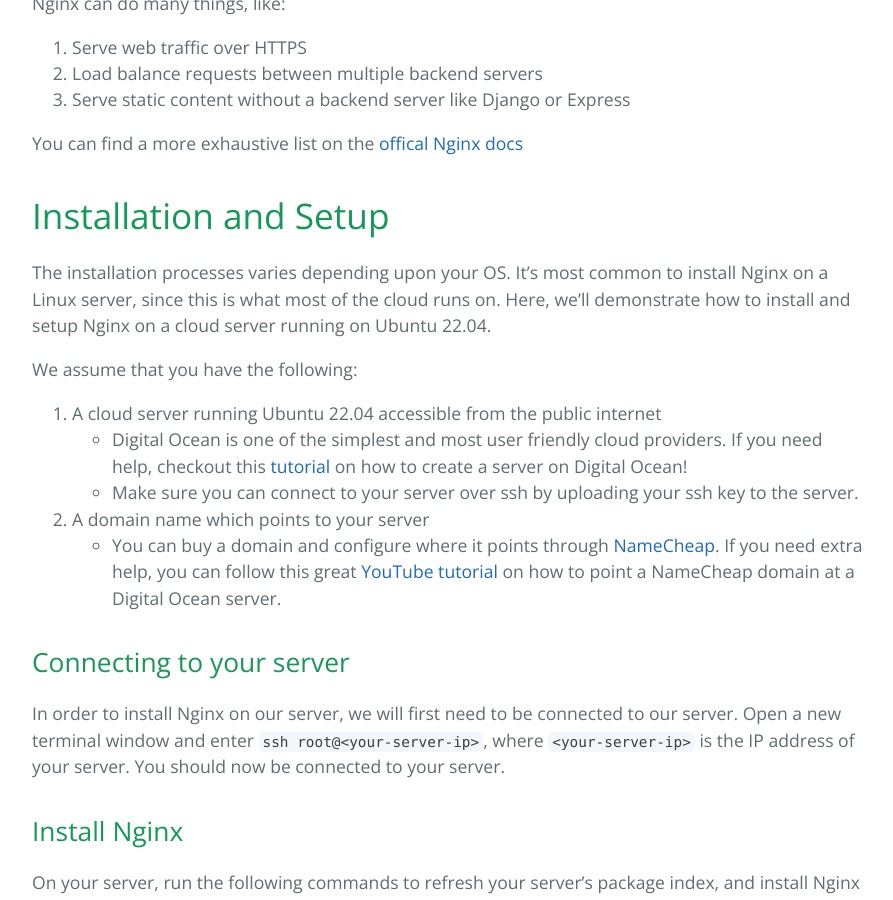
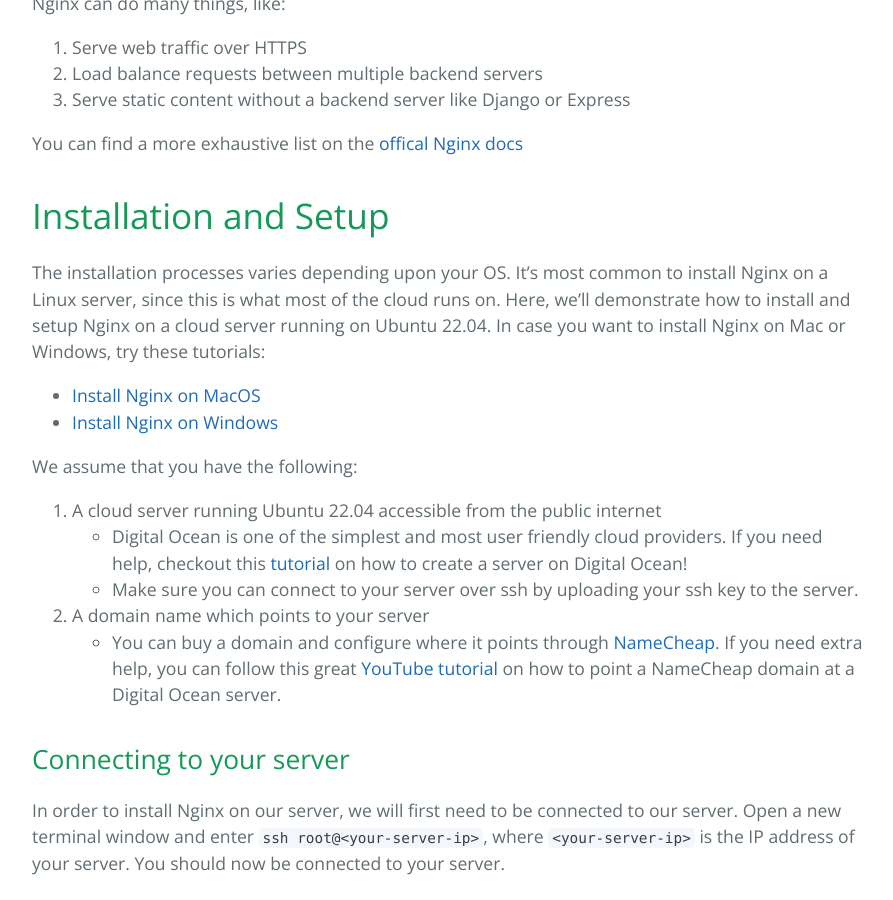
Before and after one commit to learning-software-engineering/learning-software-engineering.github.io, a Jekyll site: the page built from Topics/Development_Process/Nginx.md, in a window 1280 px wide and 900 px high, scrolled down 1046 px. Shown: the whole window, without its empty margins (192-1085 px from the left). Built offline with Jekyll 4.4.1, drawn with Linux system fonts in a browser that asks for light colours; our own code applies the rules of GitHub Pages for plain Markdown files.

Commit message:
add instructions for windows and mac installation

```diff
--- a/Topics/Development_Process/Nginx.md
+++ b/Topics/Development_Process/Nginx.md
@@ -14,7 +14,10 @@ You can find a more exhaustive list on the [offical Nginx docs](https://nginx.or
 
 # Installation and Setup
 
-The installation processes varies depending upon your OS. It's most common to install Nginx on a Linux server, since this is what most of the cloud runs on. Here, we'll demonstrate how to install and setup Nginx on a cloud server running on Ubuntu 22.04.
+The installation processes varies depending upon your OS. It's most common to install Nginx on a Linux server, since this is what most of the cloud runs on. Here, we'll demonstrate how to install and setup Nginx on a cloud server running on Ubuntu 22.04. In case you want to install Nginx on Mac or Windows, try these tutorials:
+
+- [Install Nginx on MacOS](https://nginxtutorials.com/install-nginx-on-mac/)
+- [Install Nginx on Windows](https://medium.com/@chandramuthuraj/installing-nginx-on-windows-a-step-by-step-guide-6750575c63e2)
 
 We assume that you have the following:
 
```
